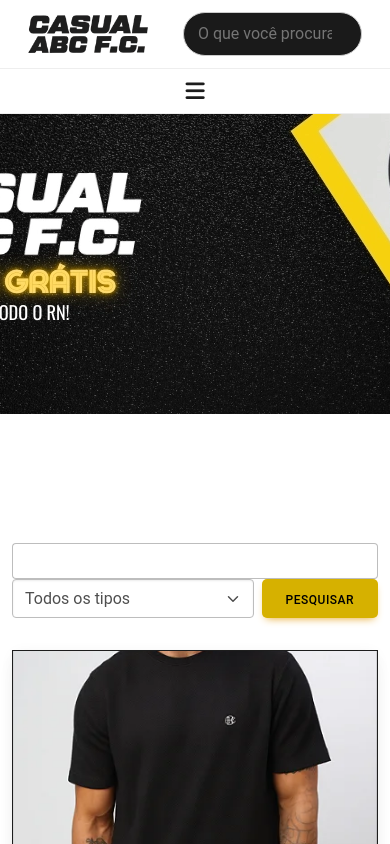
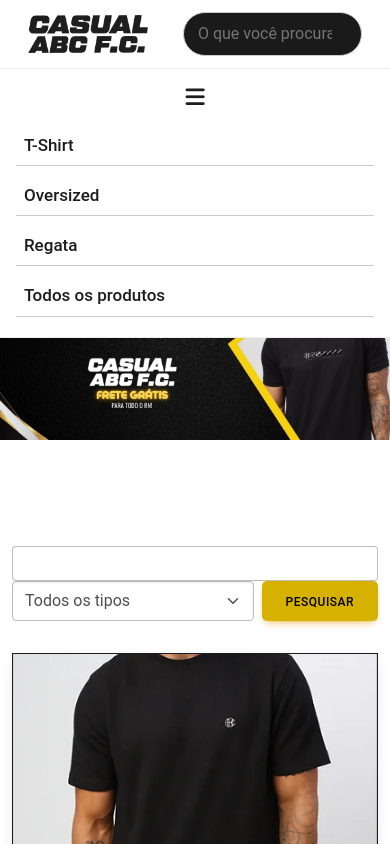
Before and after one commit to PedroHugo11/abc-casual, a Next.js app: page / in a window 390 px wide. Both pictures are taken after a click on the button 195 px from the left and 90 px from the top of the page. Shown: the top 844 px of the page. Built offline with nearby package versions, Linux system fonts and the light colour scheme.

Commit message:
fix: button toggle menu bar

```diff
--- a/src/app/(store)/page.tsx
+++ b/src/app/(store)/page.tsx
@@ -56,7 +56,7 @@
   );
   return (
     <>
-      <MDBRow className="g-0 mb-4">
+      <MDBRow className="g-0 mb-0 mb-md-4">
         <MDBCol>
           <Banner />
         </MDBCol>
--- a/src/components/Banner/Banner.css
+++ b/src/components/Banner/Banner.css
@@ -9,3 +9,11 @@
     max-height: 350px;
     object-fit: cover;
 }
+
+@media (max-width: 768px) {
+  .banner-img {
+    max-height: none;        /* remove limite */
+    height: auto;            /* altura natural */
+    object-fit: contain;     /* mostra imagem inteira */
+  }
+}
--- a/src/components/Header/Header.css
+++ b/src/components/Header/Header.css
@@ -297,11 +297,9 @@
 
   .header-top {
     padding: 12px 16px;
-
     display: flex;
     align-items: center;
     gap: 12px;
-
     justify-content: space-around;
   }
 
@@ -323,6 +321,8 @@
     justify-content: space-around;
     align-items: center;
     padding: 10px 16px;
+    gap: 0px;
+    flex-direction: column;
   }
 
   .menu-toggle-btn {
@@ -331,10 +331,24 @@
 
   .categories-links {
     display: none;
+    flex-direction: column;
+    gap: 10px;
+    padding: 10px 0;
   }
 
-  .nav-icons {
-    gap: 12px;
+  .categories-links.open {
+    display: flex;
+    width: 100%;
   }
 
+  .categories-links.open .cat-link {
+      border-bottom: 1px solid #ccc;
+  }
+
+  .menu-toggle-btn {
+    display: block;
+  }
+
+
+
 }
--- a/src/components/Header/Header.tsx
+++ b/src/components/Header/Header.tsx
@@ -327,7 +327,7 @@
           <i className="fa-solid fa-bars"></i>
         </button>
 
-        <div className="categories-links">
+        <div className={`categories-links ${open ? "open" : ""}`}>
           <Link href="/products?category=t-shirt" className="cat-link">
             T-Shirt
           </Link>
```
